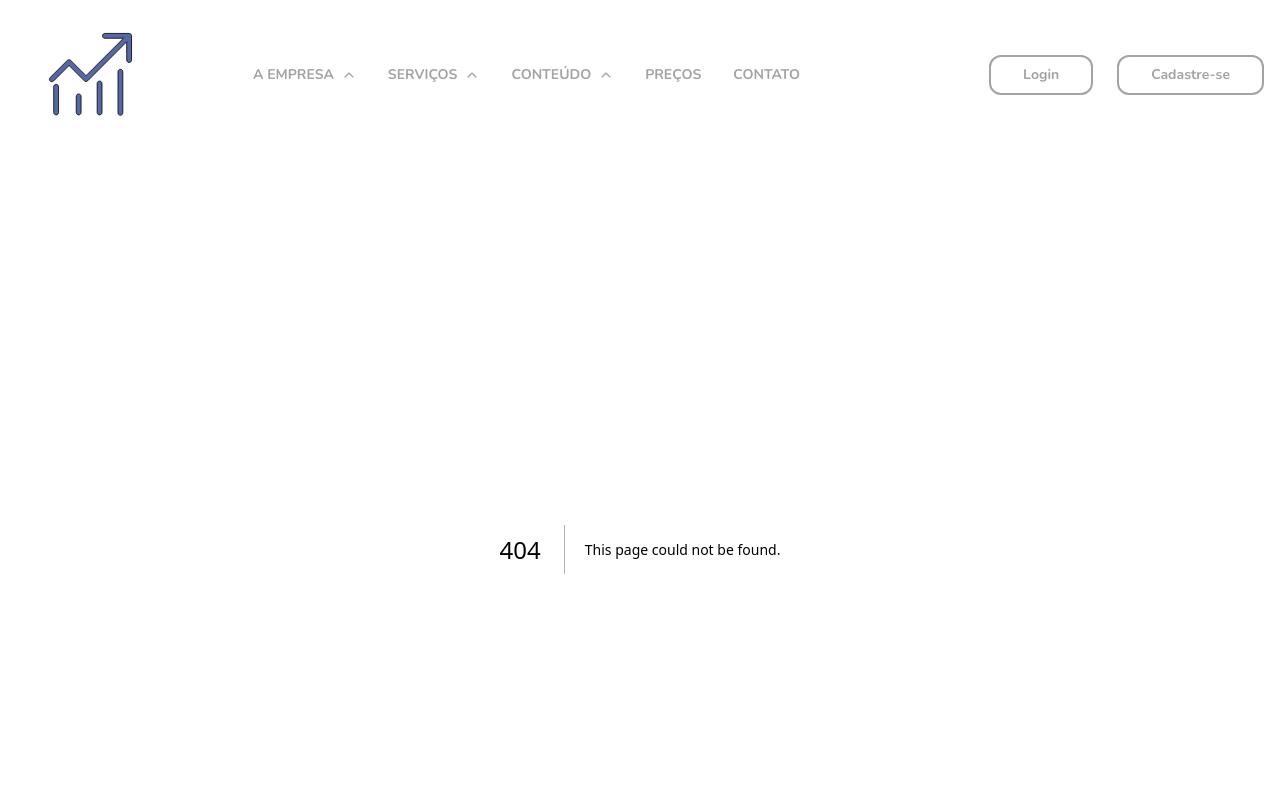
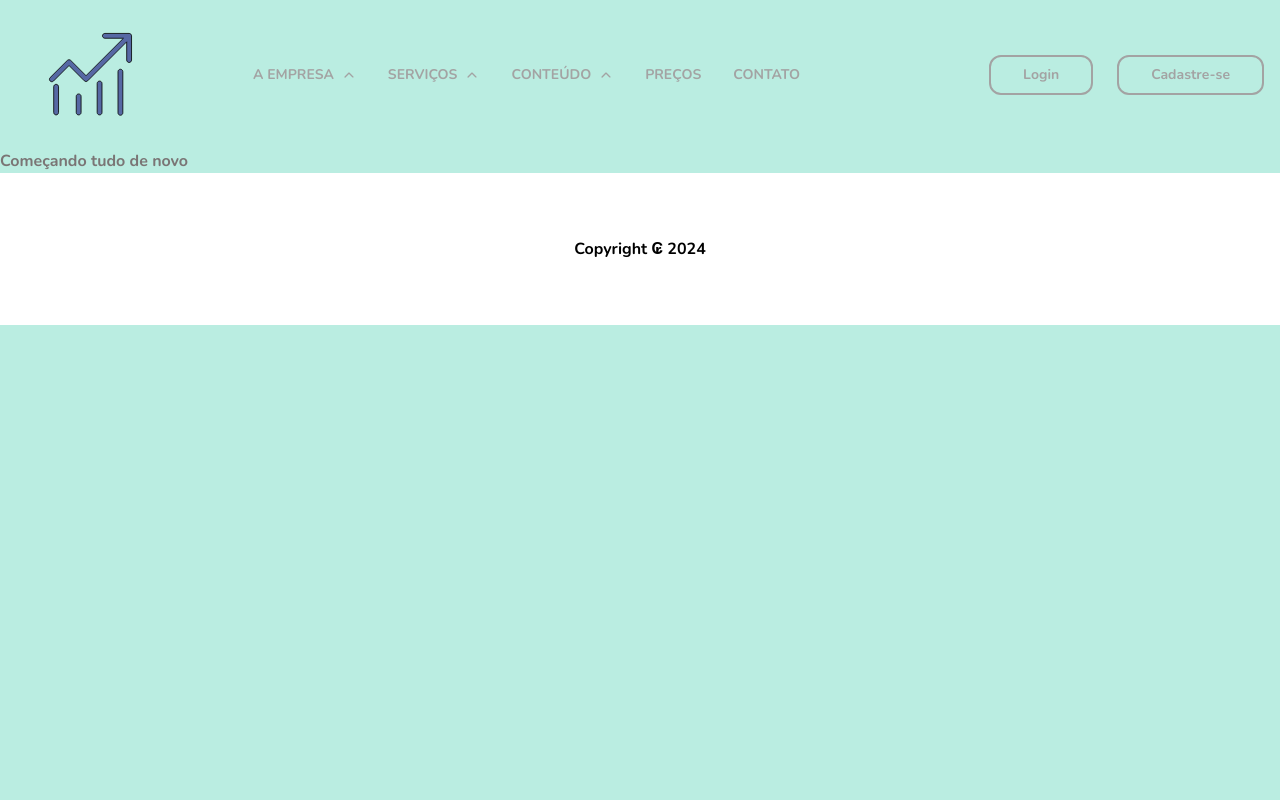
Before and after one commit to flaviorocha2018/controle-de-caixa, a Next.js app: page /experience in a window 1280 px wide. Before the commit this address had no page. Shown: the top 800 px of the page. Built offline with nearby package versions, Linux system fonts and the light colour scheme.

Commit message:
feat: adding new directories and pages

```diff
--- /dev/null
+++ b/src/app/experience/page.tsx
@@ -0,0 +1,8 @@
+import Navbar from "@/components/Navbar";
+
+
+export default function experience() {
+  return (
+    <p className="justify justify-center">Começando tudo de novo</p>
+  );
+}
--- /dev/null
+++ b/src/app/mission-e-values/page.tsx
@@ -0,0 +1,8 @@
+import Navbar from "@/components/Navbar";
+
+
+export default function experience() {
+  return (
+    <p className="justify justify-center">Digitar tudo novamente</p>
+  );
+}
--- a/src/components/Navbar.tsx
+++ b/src/components/Navbar.tsx
@@ -24,11 +24,11 @@ const navItems : NavItem[] = [
         children:[
             {
                 label: "A Experiência",
-                link: '#',
+                link: '/experience',
             },
             {
                 label: "Valores",
-                link: '#',
+                link: '/mission-e-values',
             },
             {
                 label: "Missão",
```
Also changed, not shown: src/app/bpo-financialmanagement/page.tsx (added), src/app/contact/page.tsx (added), src/app/financial-integration/page.tsx (added), src/app/financial-management/page.tsx (added), src/app/prices/page.tsx (added).
